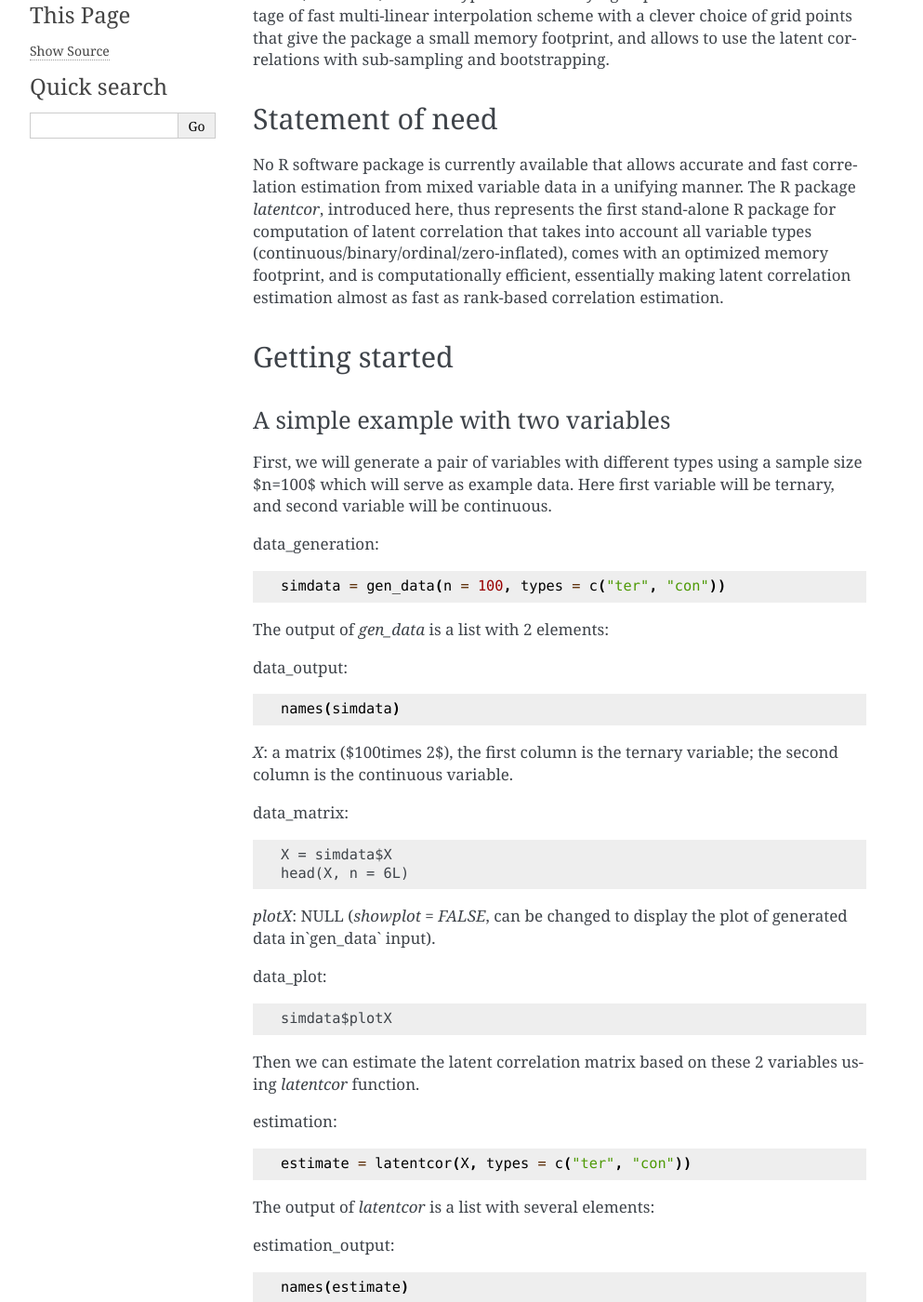
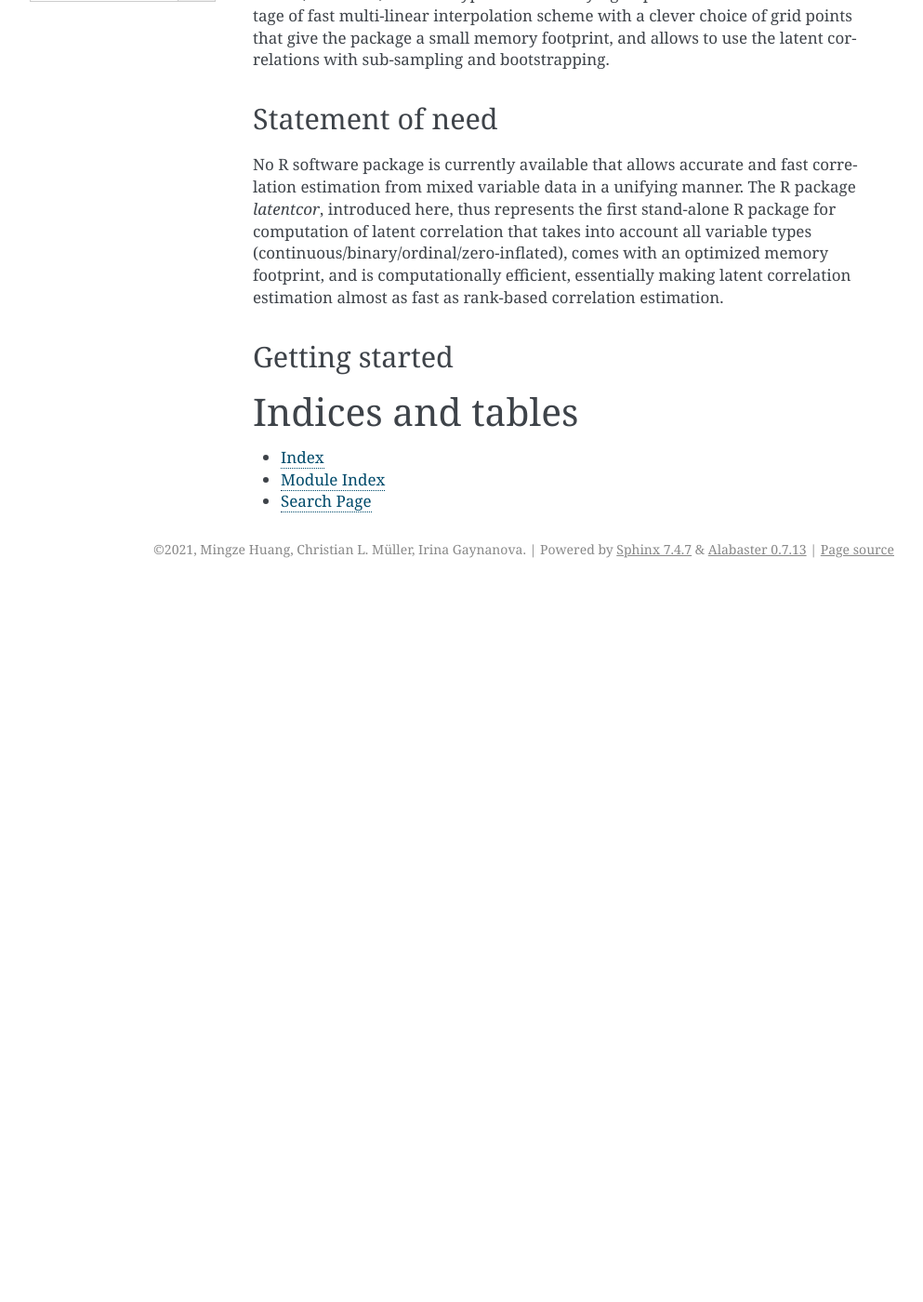
Before and after one commit to mingzehuang/latentcor_py, a Sphinx documentation site: the page built from docs/source/index.rst, in a window 1280 px wide and 1400 px high, scrolled down 379 px. Shown: the whole window at 93% size, without its empty margins (148-1141 px from the left). Built offline with Sphinx 7.4.7, drawn with Linux system fonts in a browser that asks for light colours; after the commit the page ends 1009 px from its top, so only the background shows below that; some of the changed text lies outside the part shown.

Commit message:
try thins

```diff
--- a/docs/source/get_started.rst
+++ b/docs/source/get_started.rst
@@ -1,3 +1,6 @@
+
+Get started
+-----------
 
 A simple example with two variables
 ^^^^^^^^^^^^^^^^^^^^^^^^^^^^^^^^^^^
--- a/docs/source/index.rst
+++ b/docs/source/index.rst
@@ -30,175 +30,7 @@ Getting started
 ---------------
 
 
-A simple example with two variables
-^^^^^^^^^^^^^^^^^^^^^^^^^^^^^^^^^^^
 
-First, we will generate a pair of variables with different types using a sample size $n=100$ which will serve as example data. Here first variable will be ternary, and second variable will be continuous.
-
-data_generation::
-
-   simdata = gen_data(n = 100, types = c("ter", "con"))
-
-
-The output of `gen_data` is a list with 2 elements:
-
-data_output::
-
-   names(simdata)
-
-`X`: a matrix ($100\times 2$), the first column is the ternary variable; the second column is the continuous variable.
-
-data_matrix::
-
-   X = simdata$X
-   head(X, n = 6L)
-
-`plotX`: NULL (`showplot = FALSE`, can be changed to display the plot of generated data in`gen_data` input).
-
-data_plot::
-
-   simdata$plotX
-
-
-Then we can estimate the latent correlation matrix based on these 2 variables using `latentcor` function.
-
-estimation::
-
-   estimate = latentcor(X, types = c("ter", "con"))
-
-The output of `latentcor` is a list with several elements:
-
-estimation_output::
-
-   names(estimate)
-
-
-`zratios` is a list has the same length as the number of variables. Here the first element is a ($2\times1$) vector indicating the cumulative proportions for zeros and ones in the ternary variable (e.g. first element in vector is the proportion of zeros, second element in vector is the proportion of zeros and ones.) The second element of the list is NA for continuous variable.
-
-zratios::
-
-   estimate$zratios
-
-`K`: Kendall $\tau$ ($\tau_{a}$) correlation matrix for these 2 variables.
-
-Kendall::
-
-   estimate$K
-
-`Rpointwise`: matrix of pointwise estimated correlations. Due to pointwise estimation, `Rpointwise` is not guaranteed to be positive semi-definite
-
-latent_correlation_pointwise::
-
-   estimate$Rpointwise
-
-`R`: estimated final latent correlation matrix, this matrix is guaranteed to be strictly positive definite (through `nearPD` projection and parameter `nu`, see Mathematical framework for estimation) if `use.nearPD = TRUE`.
-
-latent_correlation::
-
-   estimate$R
-
-`plotR`: NULL by default as `showplot = FALSE` in `latentcor`. Otherwise displays a heatmap of latent correlation matrix.
-
-heatmap::
-
-   estimate$plotR
-
-
-Example with mtcars dataset
-^^^^^^^^^^^^^^^^^^^^^^^^^^^
-
-We use the build-in dataset `mtcars`:
-
-mtcars::
-
-   head(mtcars, n = 6L)
-
-Let's take a look at the unique values for each variable to determine the corresponding data type.
-
-unique::
-
-   apply(mtcars, 2, table)
-
-Then we can estimate the latent correlation matrix for all variables of `mtcars` by using `latentcor` function.
-
-mtcars_estimation::
-
-   estimate_mtcars = latentcor(mtcars, types = c("con", "ter", "con", "con", "con", "con", "con", "bin", "bin", "ter", "con"))
-
-Note that the determination of variable types can also be done automatically by `latentcor` package using `get_types` function:
-
-mtcars_types::
-
-   get_types(mtcars)
-
-This function is run automatically inside `latentcor` if the `types` are not supplied by the user, however the automatic determination of types takes extra time, so we recommend to specify `types` explicitly if they are known in advance.
-
-The output of `latentcor` for `mtcars`:
-
-mtcars_estimation_output::
-
-   names(estimate_mtcars)
-
-`zratios`: zratios for corresponding variables in `mtcars`.
-
-mtcars_zratios::
-
-   estimate_mtcars$zratios
-
-`K`: Kendall $\tau$ ($\tau_{a}$) correlation matrix for variables in `mtcars`.
-
-mtcars_Kendall::
-
-   estimate_mtcars$K
-
-`Rpointwise`: matrix of pointwise estimated correlations for `mtcars`.
-
-mtcars_latent_correlation_pointwise::
-
-   estimate_mtcars$Rpointwise
-
-`R`: estimated final latent correlation matrix for `mtcars`.
-
-mtcars_latent_correlation::
-
-   estimate_mtcars$R
-
-`plotR`: NULL by default as `showplot = FALSE` in `latentcor`. Otherwise displays a heatmap of latent correlation matrix for `mtcars` (See [heatmap of latent correlation (approx) for mtcars](https://rpubs.com/mingzehuang/797937)).
-
-mtcars_heatmap::
-
-   estimate_mtcars$plotR
-
-
-Example using latentcor with subsampling
-^^^^^^^^^^^^^^^^^^^^^^^^^^^^^^^^^^^^^^^^
-
-While `latentcor` can determine the types of each variable automatically, it is recommended to call `get_types` first and then supply `types` explicitly to save the computation time, especially when using latentcor with sub-sampling (which we illustrate below).
-
-First, we will generate variables with different types using a sample size $n=100$ which will serve as an example data for subsampling.
-
-data_generation 2::
-
-   simdata2 = gen_data(n = 100, types = c(rep("ter", 3), "con", rep("bin", 3)))
-
-To use the data with subsampling, we recommend to first run `get_types` on the full data
-
-types subsampling::
-
-   types = get_types(simdata2$X)
-   types
-
-Then, when doing subsampling, we recommend to explicitly supply identified types to `latentcor`. We illustrate using 10 subsamples, each of size 80.
-
-subsampling::
-
-start_time
-
-Compared with
-
-subsampling 2::
-
-start_time
 
 
 
```
